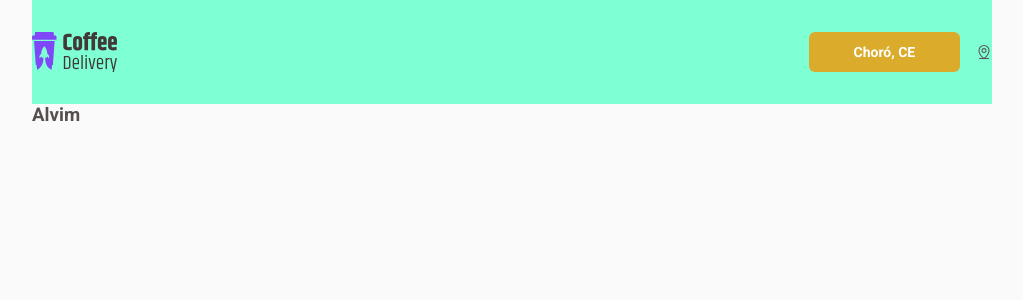
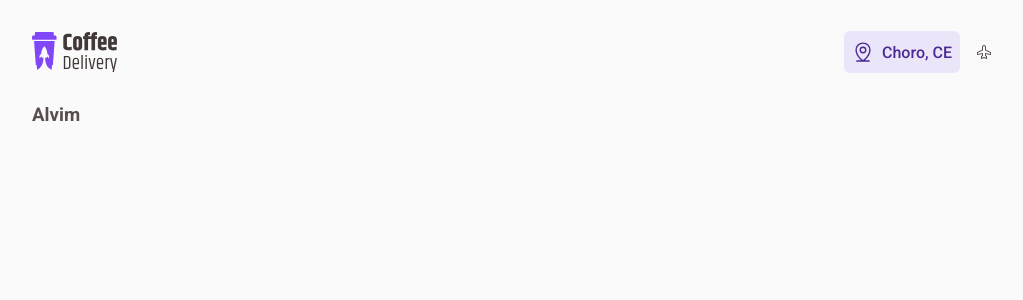
Before and after one commit to alvarobianor/coffee-delivery, a React (Vite) app: page / in a window 1280 px wide. Shown: the top 300 px of the page, without its empty margins (128-1151 px from the left). Built offline with nearby package versions, Linux system fonts and the light colour scheme.

Commit message:
Updating the Header component

```diff
--- a/index.html
+++ b/index.html
@@ -1,5 +1,6 @@
 <!doctype html>
 <html lang="en">
+
 <head>
   <meta charset="UTF-8" />
 
@@ -7,10 +8,8 @@
   <link rel="preconnect" href="https://fonts.gstatic.com" crossorigin />
   <link rel="icon" type="image/png" href="/favicon.png" />
   <meta name="viewport" content="width=device-width, initial-scale=1.0" />
-    <link
-      href="https://fonts.googleapis.com/css2?family=Baloo+2:wght@700;800&family=Roboto:wght@400;700&display=swap"
-      rel="stylesheet"
-    />
+  <link href="https://fonts.googleapis.com/css2?family=Baloo+2:wght@700;800&family=Roboto:wght@400;500;700&display=swap"
+    rel="stylesheet" />
   <title>Coffee Delivery</title>
 </head>
 
@@ -18,4 +17,5 @@
   <div id="root"></div>
   <script type="module" src="/src/main.tsx"></script>
 </body>
+
 </html>
--- a/src/Components/Header.tsx
+++ b/src/Components/Header/index.tsx
@@ -1,16 +1,16 @@
 import Logo from '@assets/Logo.svg';
 import styled from 'styled-components';
 
-import { MapPinLine } from '@phosphor-icons/react';
-import { Button } from '@components/Button';
+import { Airplane } from '@phosphor-icons/react';
+import { Location } from './Location';
 
 export function Header() {
   return (
     <HeaderContainer>
       <img src={Logo} />
       <InfosContainer>
-        <Button $background="brand-yellow" $text="Choró, CE" />
-        <MapPinLine />
+        <Location text="Choro, CE" />
+        <Airplane />
       </InfosContainer>
     </HeaderContainer>
   );
@@ -28,8 +28,6 @@ const HeaderContainer = styled.header`
     height: 40px;
     width: 84.95px;
   }
-
-  background-color: aquamarine;
 `;
 
 const InfosContainer = styled.div`
```
Lines whose indentation alone changed are shown as unchanged.
